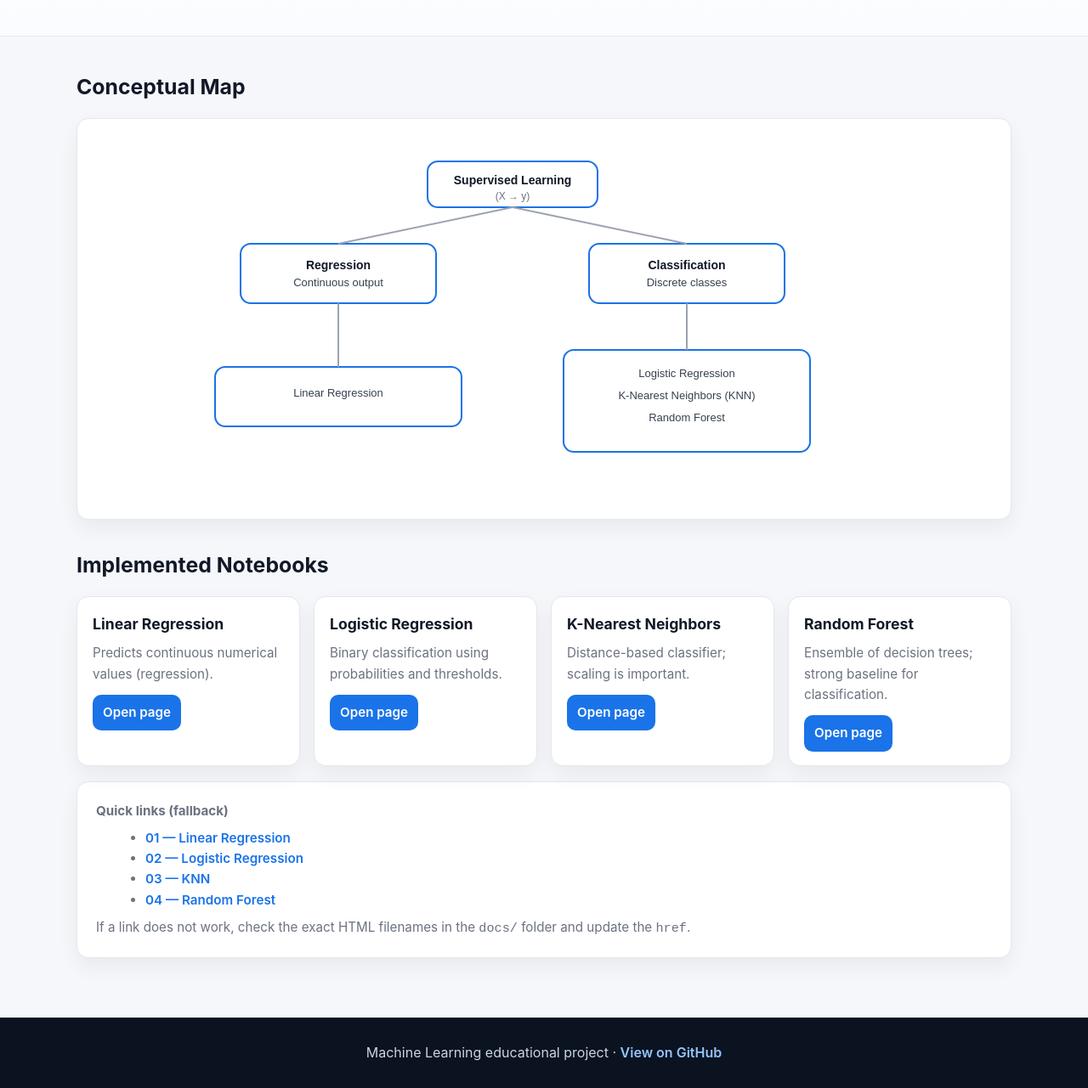
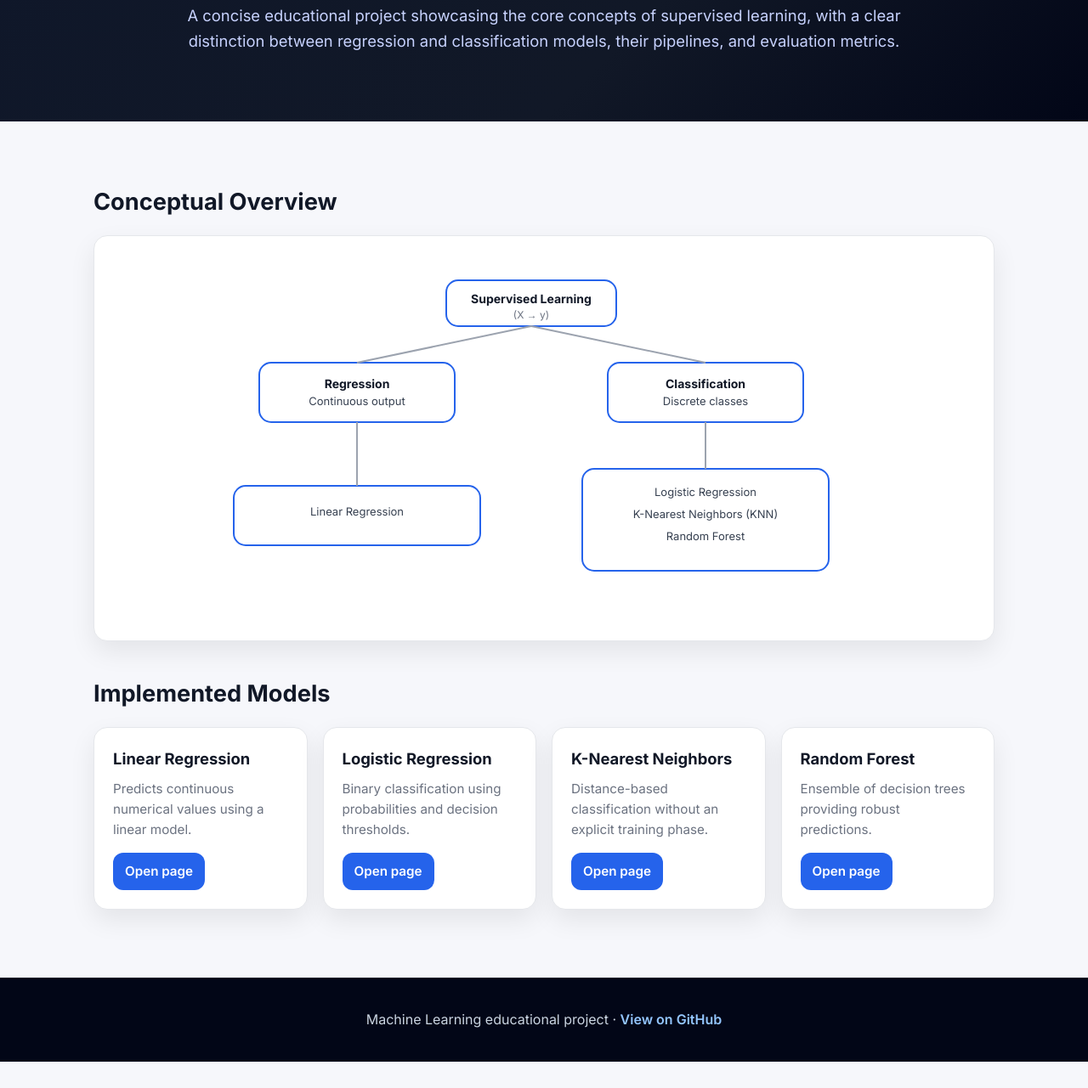
Before and after one commit to Aleex87/Ml_metods, a plain HTML site: page docs/index.html in a window 1280 px wide. Shown: the part 181-1462 px from the top of the page at 85% size. After the commit the page ends 1431 px from the top, so only its background shows below. Drawn offline with Linux system fonts and the light colour scheme.

Commit message:
Finalize homepage style with modern header and ML diagram

```diff
--- a/docs/index.html
+++ b/docs/index.html
@@ -4,6 +4,11 @@
   <meta charset="UTF-8" />
   <meta name="viewport" content="width=device-width, initial-scale=1"/>
   <title>Machine Learning Methods</title>
+
+  <!-- Modern font -->
+  <link rel="preconnect" href="https://fonts.googleapis.com">
+  <link rel="preconnect" href="https://fonts.gstatic.com" crossorigin>
+  <link href="https://fonts.googleapis.com/css2?family=Inter:wght@400;600;700;800&display=swap" rel="stylesheet">
 
   <style>
     :root{
@@ -12,133 +17,126 @@
       --text: #111827;
       --muted: #6b7280;
       --border: #e5e7eb;
-      --primary: #1a73e8;
-      --shadow: 0 10px 25px rgba(0,0,0,0.06);
+      --primary: #2563eb;
+      --shadow: 0 12px 30px rgba(0,0,0,0.08);
+    }
+
+    *{
+      box-sizing: border-box;
     }
 
     body{
       margin:0;
-      font-family: -apple-system, BlinkMacSystemFont, "Segoe UI", Roboto, Arial, sans-serif;
+      font-family: 'Inter', -apple-system, BlinkMacSystemFont, "Segoe UI", Roboto, Arial, sans-serif;
       color: var(--text);
       background: var(--bg);
       line-height: 1.6;
     }
 
+    /* ---------- HEADER ---------- */
     header{
-      background: linear-gradient(180deg, #ffffff 0%, #fbfcff 100%);
-      border-bottom: 1px solid var(--border);
-      padding: 56px 20px 40px;
+      background: linear-gradient(135deg, #0f172a 0%, #111827 60%, #020617 100%);
+      padding: 90px 20px 80px;
       text-align:center;
+      color: #e5e7eb;
     }
 
     header h1{
-      margin: 0 0 12px;
-      font-size: 2.4rem;
-      letter-spacing: 0.2px;
+      margin: 0 0 16px;
+      font-size: 3.1rem;
+      font-weight: 800;
+      letter-spacing: -0.03em;
+      color: #f9fafb;
     }
 
     header p{
       margin: 0 auto;
-      max-width: 820px;
-      color: var(--muted);
-      font-size: 1.05rem;
+      max-width: 900px;
+      font-size: 1.15rem;
+      color: #c7d2fe;
     }
 
+    /* ---------- MAIN ---------- */
     main{
       max-width: 1100px;
       margin: 0 auto;
-      padding: 40px 20px 70px;
+      padding: 50px 20px 80px;
     }
 
-    .section-title{
-      font-size: 1.55rem;
-      margin: 0 0 16px;
+    h2{
+      font-size: 1.7rem;
+      margin-bottom: 18px;
     }
 
     .panel{
       background: var(--card);
       border: 1px solid var(--border);
-      border-radius: 14px;
+      border-radius: 16px;
       box-shadow: var(--shadow);
-      padding: 22px;
+      padding: 24px;
+      margin-bottom: 40px;
     }
 
     .diagram-wrap{
-      overflow-x:auto;
+      overflow-x: auto;
     }
 
+    /* ---------- CARDS ---------- */
     .cards{
       display:grid;
       grid-template-columns: repeat(auto-fit, minmax(240px, 1fr));
-      gap: 16px;
-      margin-top: 16px;
+      gap: 18px;
     }
 
     .card{
       background: var(--card);
       border: 1px solid var(--border);
-      border-radius: 14px;
+      border-radius: 16px;
       box-shadow: var(--shadow);
-      padding: 18px 18px 16px;
+      padding: 22px;
     }
 
     .card h3{
       margin: 0 0 8px;
-      font-size: 1.1rem;
+      font-size: 1.15rem;
     }
 
     .card p{
-      margin: 0 0 12px;
+      margin: 0 0 14px;
       color: var(--muted);
       font-size: 0.95rem;
     }
 
-    a.btn{
+    .btn{
       display:inline-block;
       text-decoration:none;
-      color: #fff;
+      color: #ffffff;
       background: var(--primary);
-      padding: 9px 12px;
-      border-radius: 10px;
+      padding: 10px 14px;
+      border-radius: 12px;
       font-weight: 600;
       font-size: 0.95rem;
     }
 
-    a.btn:hover{
+    .btn:hover{
       filter: brightness(0.95);
     }
 
-    .fallback{
-      margin-top: 20px;
-      color: var(--muted);
-      font-size: 0.95rem;
-    }
-
-    .fallback ul{
-      margin: 8px 0 0 18px;
-    }
-
-    .fallback a{
-      color: var(--primary);
-      text-decoration: none;
-      font-weight: 600;
-    }
-    .fallback a:hover{
-      text-decoration: underline;
-    }
-
+    /* ---------- FOOTER ---------- */
     footer{
-      background: #0b1220;
+      background: #020617;
       color: #cbd5e1;
-      padding: 28px 20px;
+      padding: 36px 20px;
       text-align:center;
       border-top: 1px solid rgba(255,255,255,0.08);
     }
+
     footer a{
       color: #93c5fd;
       text-decoration:none;
       font-weight: 600;
     }
+
     footer a:hover{
       text-decoration: underline;
     }
@@ -146,113 +144,109 @@
 </head>
 
 <body>
+
 <header>
   <h1>Machine Learning Methods</h1>
   <p>
-      A compact educational project showcasing a consistent ML pipeline and four core supervised learning methods:
-      Linear Regression, Logistic Regression, KNN, and Random Forest.
+    A concise educational project showcasing the core concepts of supervised learning,
+    with a clear distinction between regression and classification models,
+    their pipelines, and evaluation metrics.
   </p>
 </header>
 
 <main>
-    <h2 class="section-title">Conceptual Map</h2>
+
+  <!-- ===== DIAGRAM ===== -->
+  <section>
+    <h2>Conceptual Overview</h2>
 
     <div class="panel diagram-wrap">
-      <!-- Robust SVG (no fragile CSS dependencies inside SVG) -->
-      <svg width="980" height="420" viewBox="0 0 980 420" xmlns="http://www.w3.org/2000/svg" role="img" aria-label="Machine Learning conceptual map">
-        <!-- background -->
+      <svg width="980" height="420" viewBox="0 0 980 420" xmlns="http://www.w3.org/2000/svg" aria-label="Machine Learning conceptual map">
         <rect x="0" y="0" width="980" height="420" fill="#ffffff"/>
 
-        <!-- styles (safe inside SVG) -->
         <defs>
           <style>
-            .box { fill: #ffffff; stroke: #1a73e8; stroke-width: 2; }
+            .box { fill: #ffffff; stroke: #2563eb; stroke-width: 2; }
             .line { stroke: #9ca3af; stroke-width: 2; }
-            .title { font: 700 14px Arial, sans-serif; fill: #111827; }
-            .label { font: 13px Arial, sans-serif; fill: #374151; }
-            .muted { font: 12px Arial, sans-serif; fill: #6b7280; }
+            .title { font: 700 14px Inter, Arial, sans-serif; fill: #111827; }
+            .label { font: 13px Inter, Arial, sans-serif; fill: #374151; }
+            .muted { font: 12px Inter, Arial, sans-serif; fill: #6b7280; }
           </style>
         </defs>
 
-        <!-- Top -->
-        <rect x="390" y="28" width="200" height="54" rx="12" class="box"/>
+        <!-- Supervised -->
+        <rect x="390" y="28" width="200" height="54" rx="14" class="box"/>
         <text x="490" y="55" text-anchor="middle" class="title">Supervised Learning</text>
         <text x="490" y="73" text-anchor="middle" class="muted">(X → y)</text>
 
         <!-- Regression -->
-        <rect x="170" y="125" width="230" height="70" rx="12" class="box"/>
+        <rect x="170" y="125" width="230" height="70" rx="14" class="box"/>
         <text x="285" y="155" text-anchor="middle" class="title">Regression</text>
         <text x="285" y="175" text-anchor="middle" class="label">Continuous output</text>
 
         <!-- Classification -->
-        <rect x="580" y="125" width="230" height="70" rx="12" class="box"/>
+        <rect x="580" y="125" width="230" height="70" rx="14" class="box"/>
         <text x="695" y="155" text-anchor="middle" class="title">Classification</text>
         <text x="695" y="175" text-anchor="middle" class="label">Discrete classes</text>
 
         <!-- Regression model -->
-        <rect x="140" y="270" width="290" height="70" rx="12" class="box"/>
+        <rect x="140" y="270" width="290" height="70" rx="14" class="box"/>
         <text x="285" y="305" text-anchor="middle" class="label">Linear Regression</text>
 
         <!-- Classification models -->
-        <rect x="550" y="250" width="290" height="120" rx="12" class="box"/>
+        <rect x="550" y="250" width="290" height="120" rx="14" class="box"/>
         <text x="695" y="282" text-anchor="middle" class="label">Logistic Regression</text>
         <text x="695" y="308" text-anchor="middle" class="label">K-Nearest Neighbors (KNN)</text>
         <text x="695" y="334" text-anchor="middle" class="label">Random Forest</text>
 
-        <!-- Connecting lines -->
+        <!-- Lines -->
         <line x1="490" y1="82" x2="285" y2="125" class="line"/>
         <line x1="490" y1="82" x2="695" y2="125" class="line"/>
         <line x1="285" y1="195" x2="285" y2="270" class="line"/>
         <line x1="695" y1="195" x2="695" y2="250" class="line"/>
       </svg>
     </div>
+  </section>
 
-    <h2 class="section-title" style="margin-top:34px;">Implemented Notebooks</h2>
+  <!-- ===== MODELS ===== -->
+  <section>
+    <h2>Implemented Models</h2>
 
     <div class="cards">
       <div class="card">
         <h3>Linear Regression</h3>
-        <p>Predicts continuous numerical values (regression).</p>
+        <p>Predicts continuous numerical values using a linear model.</p>
         <a class="btn" href="01_linear_regression.html">Open page</a>
       </div>
 
       <div class="card">
         <h3>Logistic Regression</h3>
-        <p>Binary classification using probabilities and thresholds.</p>
+        <p>Binary classification using probabilities and decision thresholds.</p>
         <a class="btn" href="02_logistic_regression.html">Open page</a>
       </div>
 
       <div class="card">
         <h3>K-Nearest Neighbors</h3>
-        <p>Distance-based classifier; scaling is important.</p>
+        <p>Distance-based classification without an explicit training phase.</p>
         <a class="btn" href="03_knn.html">Open page</a>
       </div>
 
       <div class="card">
         <h3>Random Forest</h3>
-        <p>Ensemble of decision trees; strong baseline for classification.</p>
+        <p>Ensemble of decision trees providing robust predictions.</p>
         <a class="btn" href="04_random_forest.html">Open page</a>
       </div>
     </div>
-
-    <div class="fallback panel" style="margin-top:18px;">
-      <strong>Quick links (fallback)</strong>
-      <ul>
-        <li><a href="01_linear_regression.html">01 — Linear Regression</a></li>
-        <li><a href="02_logistic_regression.html">02 — Logistic Regression</a></li>
-        <li><a href="03_knn.html">03 — KNN</a></li>
-        <li><a href="04_random_forest.html">04 — Random Forest</a></li>
-      </ul>
-      <div style="margin-top:8px;">
-        If a link does not work, check the exact HTML filenames in the <code>docs/</code> folder and update the <code>href</code>.
-      </div>
-    </div>
+  </section>
 
 </main>
 
 <footer>
   Machine Learning educational project ·
-    <a href="https://github.com/Aleex87/ML_metods" target="_blank" rel="noopener">View on GitHub</a>
+  <a href="https://github.com/Aleex87/ML_metods" target="_blank" rel="noopener">
+    View on GitHub
+  </a>
 </footer>
+
 </body>
 </html>
```
Lines whose indentation alone changed are shown as unchanged.
